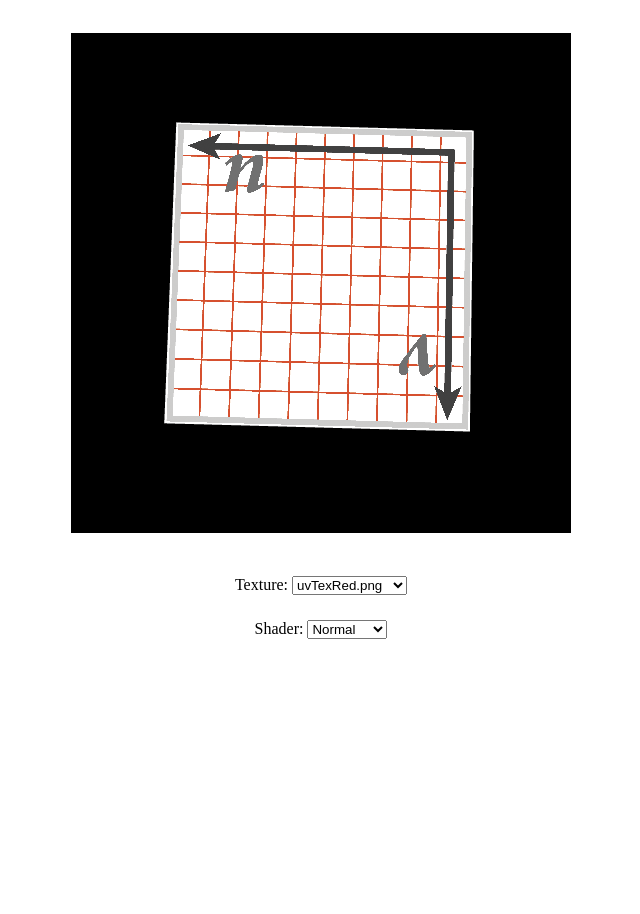
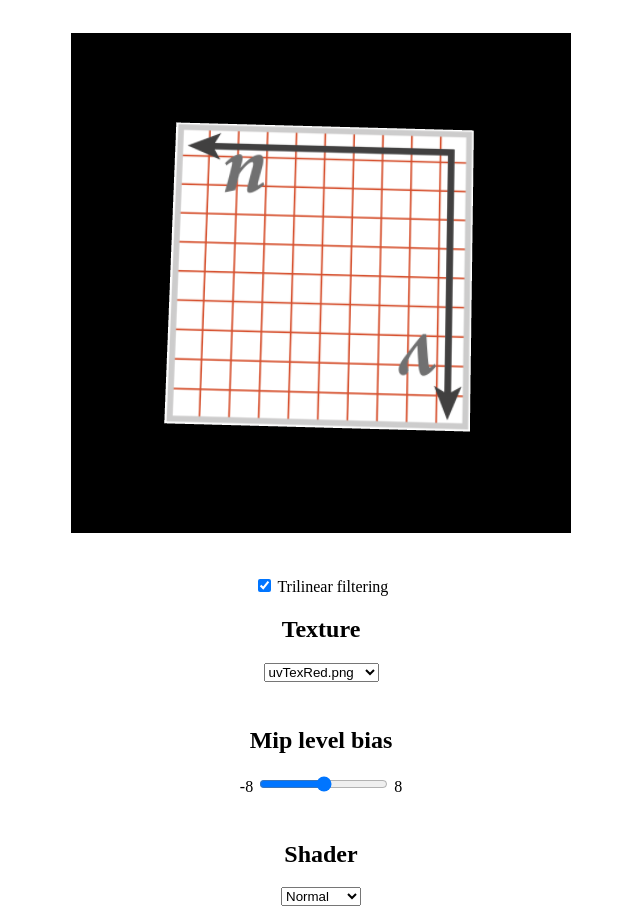
Before and after one commit to 462cmu/demos, a plain HTML site: page webgl/uv_cube/index.html in a window 1280 px wide. Shown: the whole page, without its empty margins (319-959 px from the left). Before the commit the page ends 800 px from the top, so only its background shows below. Drawn offline with Linux system fonts and the light colour scheme.

Commit message:
added toggle for trilerp and mip bias

```diff
--- a/webgl/uv_cube/index.html
+++ b/webgl/uv_cube/index.html
@@ -28,10 +28,12 @@
 
     varying vec2 vTextureCoord;
 
+    uniform float uMipBias;
+
     uniform sampler2D uSampler;
 
     void main(void) {
-        gl_FragColor = texture2D(uSampler, vec2(vTextureCoord.s, vTextureCoord.t));
+        gl_FragColor = texture2D(uSampler, vec2(vTextureCoord.s, vTextureCoord.t), uMipBias);
     }
 </script>
 
@@ -128,7 +130,10 @@
         gl.enableVertexAttribArray(shaderProgram1.vertexPositionAttribute);
 
         shaderProgram1.textureCoordAttribute = gl.getAttribLocation(shaderProgram1, "aTextureCoord");
+
         gl.enableVertexAttribArray(shaderProgram1.textureCoordAttribute);
+
+        shaderProgram1.mipBiasUniform = gl.getUniformLocation(shaderProgram1, "uMipBias");
 
         shaderProgram1.pMatrixUniform = gl.getUniformLocation(shaderProgram1, "uPMatrix");
         shaderProgram1.mvMatrixUniform = gl.getUniformLocation(shaderProgram1, "uMVMatrix");
@@ -151,8 +156,10 @@
     function handleLoadedTexture(texture) {
         gl.bindTexture(gl.TEXTURE_2D, texture);
         gl.texImage2D(gl.TEXTURE_2D, 0, gl.RGBA, gl.RGBA, gl.UNSIGNED_BYTE, texture.image);
-        gl.texParameteri(gl.TEXTURE_2D, gl.TEXTURE_MAG_FILTER, gl.NEAREST);
-        gl.texParameteri(gl.TEXTURE_2D, gl.TEXTURE_MIN_FILTER, gl.NEAREST);
+        gl.texParameteri(gl.TEXTURE_2D, gl.TEXTURE_MAG_FILTER, gl.LINEAR);
+        gl.texParameteri(gl.TEXTURE_2D, gl.TEXTURE_MIN_FILTER, gl.LINEAR_MIPMAP_NEAREST);
+        gl.generateMipmap(gl.TEXTURE_2D);
+
         gl.bindTexture(gl.TEXTURE_2D, null);
     }
 
@@ -356,6 +363,18 @@
 
         gl.useProgram(shaderProgram);
 
+        var mipbias = parseFloat(document.getElementById("mipbias").value);
+        gl.uniform1f(shaderProgram1.mipBiasUniform, mipbias)
+
+        var trilinearFiltering = document.getElementById("trilerp").checked;
+        if (trilinearFiltering) {
+          gl.texParameteri(gl.TEXTURE_2D, gl.TEXTURE_MAG_FILTER, gl.LINEAR);
+          gl.texParameteri(gl.TEXTURE_2D, gl.TEXTURE_MIN_FILTER, gl.LINEAR_MIPMAP_LINEAR);
+        } else {
+          gl.texParameteri(gl.TEXTURE_2D, gl.TEXTURE_MAG_FILTER, gl.NEAREST);
+          gl.texParameteri(gl.TEXTURE_2D, gl.TEXTURE_MIN_FILTER, gl.NEAREST);
+        }
+
         gl.bindBuffer(gl.ARRAY_BUFFER, cubeVertexPositionBuffer);
         gl.vertexAttribPointer(shaderProgram.vertexPositionAttribute, cubeVertexPositionBuffer.itemSize, gl.FLOAT, false, 0, 0);
 
@@ -437,7 +456,9 @@
 
     <br/>
 
-    Texture:
+    <input type="checkbox" id="trilerp" checked /> Trilinear filtering
+
+    <h2>Texture</h2>
     <select id="texture">
         <option selected value="uvTexRed">uvTexRed.png</option>
         <option value="uvGrid">uvGrid.png</option>
@@ -447,7 +468,12 @@
 
     <span style="display:block; height:25;"></span>
 
-    Shader:
+    <h2>Mip level bias</h2>
+    -8 <input id="mipbias" type="range" min="-8.0" max="8.0" value="0"/> 8
+
+    <span style="display:block; height:25;"></span>
+
+    <h2>Shader</h2>
     <select id="shader">
         <option selected value="normal">Normal</option>
         <option value="visualizer">Visualizer</option>
```
Also changed, not shown: webgl/uv_teapot/index.html (+23 -4 lines).
